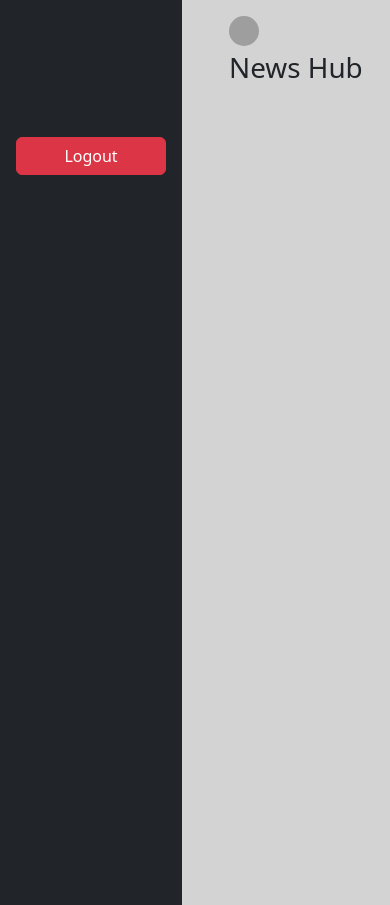
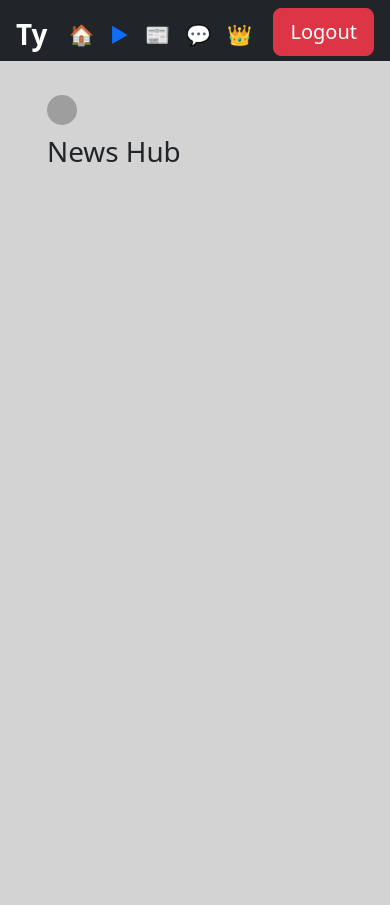
Before and after one commit to tylermeyers351/CS50W-Final-Project-Chess-Website, a Django app: page /news in a window 390 px wide. Run offline with Django 4.2, Linux system fonts and the light colour scheme; a user stored in the database is signed in; grey boxes are pictures that could not be loaded.

Commit message:
Ninth round of updates - mobile friendly.

```diff
--- a/chess/static/chess/css/styles.css
+++ b/chess/static/chess/css/styles.css
@@ -1,3 +1,9 @@
+html, body {
+  background-color: lightgray;
+  margin: 0;
+  padding: 0;
+}
+
 .board-parent {
   width: 460px;
   margin: 0px;
@@ -9,29 +15,27 @@
   width: 440px;
 }
 
-.container {
-  display: flex;
-}
-
 .left-box {
   flex: 1;
-  margin: 20px;
+  margin: 35px;
 }
 
 .right-boxes {
   display: flex;
   flex-direction: column;
-  margin: 10px;
+  flex: 1;
+  padding: 0px;
 }
 
 .box {
   flex: 1;
-  margin: 10px;
+  margin: 0px;
   text-align: center;
 }
 
 .box-2 {
   margin: 24px;
+  flex: 1;
   display: flex;
 }
 
@@ -41,12 +45,6 @@ border-radius: 50%; /* Adjust the value to control the roundness */
 
 .fontClass {
   color: white;
-}
-
-.card {
-  background-color: #BEBEBE;
-  border: red;
-  margin: 16px;
 }
 
 .newsTag {
@@ -67,8 +65,7 @@ border-radius: 50%; /* Adjust the value to control the roundness */
   font-size: larger;
   display: flex;
   justify-content: left;
-  margin-left: 35px;
-  margin-bottom: 5px;
+  margin: 10px 35px;
 }
 
 .buttonStyle {
@@ -102,8 +99,8 @@ border-radius: 50%; /* Adjust the value to control the roundness */
 .sticky-sidebar {
   position: sticky;
   top: 0;
-  height: 100vh        /* calc(116vh - 70px);  Adjust the height as needed */
-  /* overflow-y: auto; Add a scrollbar if the content overflows */
+  height: 100vh;       /* calc(116vh - 70px);  Adjust the height as needed */
+  overflow: auto; /* Add a scrollbar if the content overflows */
 }
 
 .threadLink {
@@ -115,6 +112,7 @@ border-radius: 50%; /* Adjust the value to control the roundness */
 }
 
 .articleContainer {
+  min-width: 300px;
   display: flex;
   align-items: center;
   margin-bottom: 20px; /* Add spacing between each article */
@@ -125,11 +123,15 @@ border-radius: 50%; /* Adjust the value to control the roundness */
 }
 
 .imageContainer {
+  max-width: 300px;
+  height: auto;
+  width: auto;
   flex: 0 0 auto; /* Fix the width of the image container */
   margin-right: 10px; /* Add spacing between image and content */
 }
 
 .contentContainer {
+  min-width: 200px;
   flex: 1; /* Allow the content to grow and take remaining space */
 }
 
@@ -141,10 +143,6 @@ border-radius: 50%; /* Adjust the value to control the roundness */
   padding: 4px 4px;
 }
 
-.col {
-  width: 346px;
-}
-
 .leaderCard {
   display: flex;
   justify-content: space-between;
--- a/chess/static/chess/js/chess_logic.js
+++ b/chess/static/chess/js/chess_logic.js
@@ -40,6 +40,7 @@ function onDrop(source, target) {
 // update the board position after the piece snap for castling, en passant, pawn promotion
 function onSnapEnd() {
   board.position(game.fen())
+  console.log(game.fen())
 }
 
 // Only runs the chess script if the element exists within the html.
@@ -54,3 +55,8 @@ if (document.getElementById('myBoard')) {
 
   board = Chessboard('myBoard', config)
 }
+
+// Only runs the chess script if the element exists within the html.
+if (document.getElementById('staticBoard')) {
+  var board1 = Chessboard('staticBoard', 'start')
+}
--- a/chess/templates/chess/layout.html
+++ b/chess/templates/chess/layout.html
@@ -3,6 +3,7 @@
 <!DOCTYPE html>
 <html lang="en">
     <head>
+        <!-- Meta data -->
         <meta charset="UTF-8">
         <meta name="viewport" content="width=device-width, initial-scale=1.0">
         <title>{% block title %} TyChess.com {% endblock %}</title>
@@ -26,61 +27,73 @@
     </head>
 
     <body>
-        <div>
-            <div class="container-fluid">
-                <div class="row flex-nowrap">
-                    <div class="sticky-sidebar col-auto col-md-3 col-xl-2 px-sm-2 px-0 bg-dark">
-                        <div class="d-flex flex-column align-items-center align-items-sm-start px-3 pt-2 text-white min-vh-100">
-                            <a href="/" class="d-flex align-items-center pb-3 mb-md-0 me-md-auto text-white text-decoration-none">
-                                <span class="fs-5 d-none d-sm-inline"><strong>TyChess.com</strong></span>
+        <div class="container-fluid overflow-hidden">
+
+            <div class="row vh-100 overflow-auto">
+
+                <!-- Start of sidebar html -->
+                <div class="col-12 col-sm-3 col-xl-2 px-sm-2 px-0 bg-dark d-flex sticky-top">
+                    <div class="d-flex flex-sm-column flex-row flex-grow-1 align-items-center align-items-sm-start px-3 pt-2 text-white">
+
+                        <!-- TyChess Brand Heading -->
+                        <a href="/" class="d-flex align-items-center pb-sm-3 mb-md-0 me-md-auto text-white text-decoration-none">
+                            <strong><span class="fs-1">Ty<span class="d-none d-sm-inline">Chess</span></span></strong>
                         </a>
-                            <ul class="nav nav-pills flex-column mb-sm-auto mb-0 align-items-center align-items-sm-start" id="menu">
+
+                        <!-- List of links -->
+                        <ul class="nav nav-pills flex-sm-column flex-row flex-nowrap flex-shrink-1 flex-sm-grow-0 flex-grow-1 mb-sm-auto mb-0 justify-content-center align-items-center align-items-sm-start" id="menu">
                             <li class="nav-item">
-                                    <a href="/" class="nav-link align-middle px-0">
-                                        <i class="fs-4 bi-house"></i> <span class="ms-1 d-none d-sm-inline fontClass"><strong>Home</strong></span>
+                                <a href="/" class="nav-link px-sm-0 px-2">
+                                    <span class="fs-5">&#127968;<span class="ms-1 d-none d-sm-inline text-white">Home</span>
                                 </a>
                             </li>
                              <li>
-                                    <a href="{% url 'play' %}" class="nav-link px-0 align-middle">
-                                        <i class="fs-4 bi-speedometer2"></i> <span class="ms-1 d-none d-sm-inline fontClass"><strong>Play</strong></span> </a>
+                                <a href="{% url 'play' %}" class="nav-link px-sm-0 px-2">
+                                    <span class="fs-5">&#9654;<span class="ms-1 d-none d-sm-inline text-white">Play</span></a>
                             </li>
                             <li>
-                                    <a href="{% url 'news' %}" class="nav-link px-0 align-middle">
-                                        <i class="fs-4 bi-table"></i> <span class="ms-1 d-none d-sm-inline fontClass"><strong>News</strong></span></a>
+                                <a href="{% url 'news' %}" class="nav-link px-sm-0 px-2">
+                                    <span class="fs-5">&#128240;<span class="ms-1 d-none d-sm-inline text-white">News</span></a>
                             </li>
                             <li>
-                                    <a href="{% url 'forums' %}" class="nav-link px-0 align-middle">
-                                        <i class="fs-4 bi-table"></i> <span class="ms-1 d-none d-sm-inline fontClass"><strong>Forums</strong></span></a>
+                                <a href="{% url 'forums' %}" class="nav-link px-sm-0 px-2">
+                                    <span class="fs-5">&#128172;<span class="ms-1 d-none d-sm-inline text-white">Forums</span></a>
                             </li>
                             <li>
-                                    <a href="{% url 'leaderboards' %}" class="nav-link px-0 align-middle">
-                                        <i class="fs-4 bi-table"></i> <span class="ms-1 d-none d-sm-inline fontClass"><strong>Leaderboards</strong></span></a>
+                                <a href="{% url 'leaderboards' %}" class="nav-link px-sm-0 px-2">
+                                    <span class="fs-5">&#128081;<span class="ms-1 d-none d-sm-inline text-white">Leaders</span></a>
                             </li>
                         </ul>
-                            <hr>
+
+                        <!-- Login/logout Button -->
+                        <div style="margin-bottom: 5px;" class="py-sm-4 mt-sm-auto ms-auto ms-sm-0 flex-shrink-1">
                             {% if user.is_authenticated %}
-                                <a style="margin-bottom: 10px" href="{% url 'logout' %}"><button type="button" class="buttonStyle btn btn-danger">Logout</button></a>
+                                <a href="{% url 'logout' %}"><button  type="button" class= "btn btn-danger btn-lg w-100">Logout</button></a>
                             {% else %}
-                                <a style="margin-bottom: 10px" href="{% url 'login' %}"><button type="button" class="buttonStyle btn btn-success">Login</button></a>
+                                <a href="{% url 'login' %}"><button type="button" class="btn btn-success btn-lg w-100">Login</button></a>
                             {% endif %}
+                        </div>
+
                     </div>
                 </div>
 
-                    {% comment %} Everything that is not the sidebar {% endcomment %}
-                    <div style="background-color: lightgray;" class="col py-3">
-
+                <!-- Main webpage (non-sidebar) -->
+                <div class="col d-flex flex-column h-100">
+                    <main class="row">
+                        <div class="col pt-4">
                             {% if user.is_authenticated %}
                             <div class="nameTag">
                                 <h5><span class="d-none d-sm-inline mx-1">User: {{ request.user }}</span></h5>
                                 <img src="https://t3.ftcdn.net/jpg/05/97/88/98/360_F_597889804_H18u5xomXqceVKiaZ6uf8IOG7g4pJmgv.jpg" alt="profile" width="30" height="30" class="rounded-circle">
                             </div>
                             {% endif %}
-
                             {% block body %}
 
                             {% endblock %}
                         </div>
+                    </main>
                 </div>
+
             </div>
         </div>
     </body>
--- a/chess/templates/chess/news.html
+++ b/chess/templates/chess/news.html
@@ -8,7 +8,7 @@
         {% for article in articles %}
         <div class="articleContainer">
           <div class="imageContainer">
-            <img width="360px" src="{{ article.image_url }}">
+            <img width="100%" src="{{ article.image_url }}">
           </div>
           <div class="contentContainer">
             <h4><a href="{{ article.link }}" target="_blank">{{ article.title }}</a></h4>
```
Also changed, not shown: chess/templates/chess/index.html (+10 -9 lines), chess/templates/chess/layout copy.html (added, +89 -0 lines), chess/templates/chess/play.html (+6 -4 lines), db.sqlite3. Lines whose indentation alone changed are shown as unchanged.
